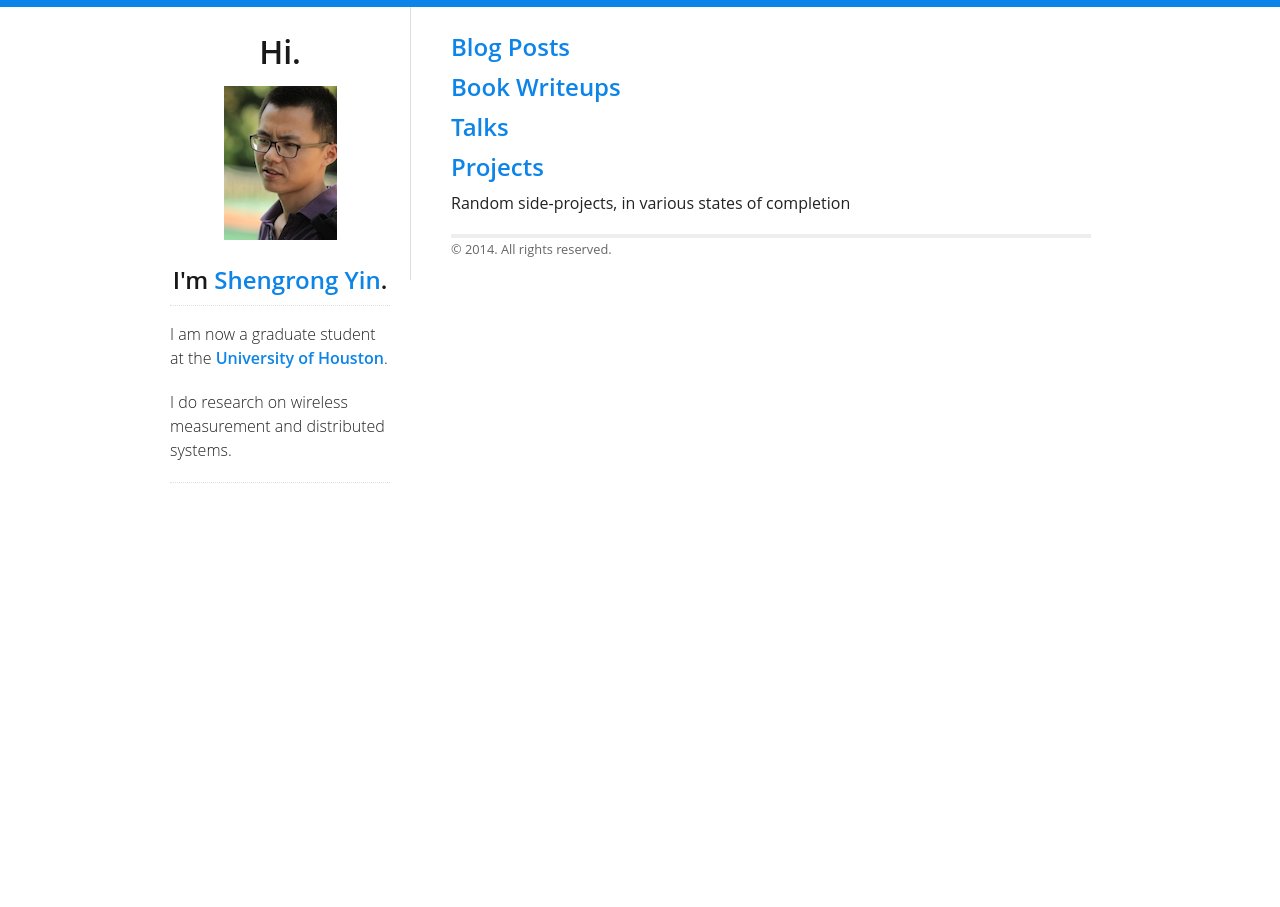
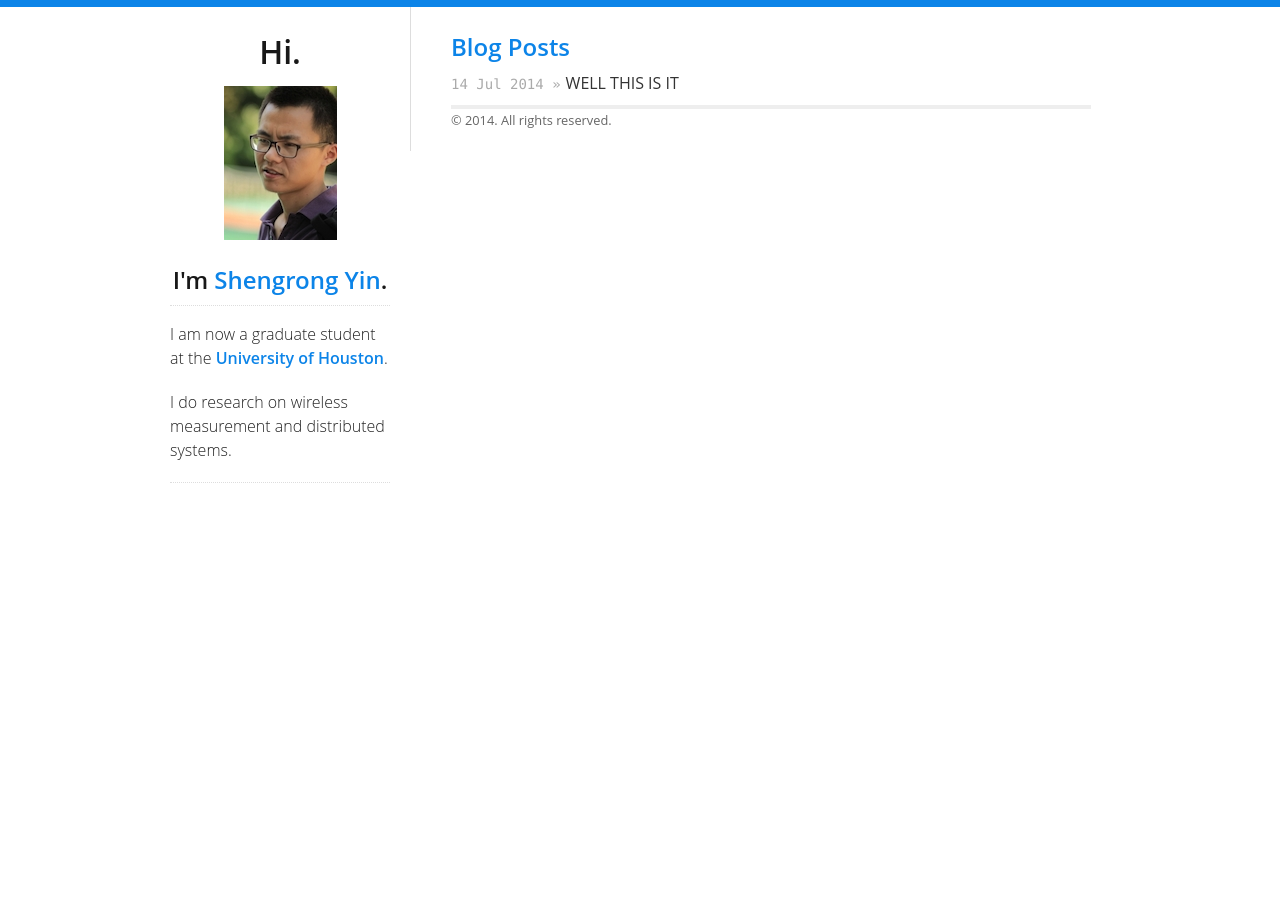
Before and after one commit to syin2/yinshengrong.github.io, a Jekyll site: the page built from index.html, in a window 1280 px wide. Built offline with Jekyll 4.4.1, drawn with Linux system fonts in a browser that asks for light colours; Markdown is read by kramdown in place of the engine named in the settings; the list of posts is cut into pages by our own code.

Commit message:
added index.html

```diff
--- a/index.html
+++ b/index.html
@@ -6,36 +6,8 @@
 <div id="home">
   <h2><i class="fa fa-bookmark"></i> Blog Posts</h2>
   <ul id="blog-posts" class="posts">
-    {% for post in site.categories.blog %}
+    {% for post in paginator.posts %}
       <li><span>{{ post.date | date_to_string }} &raquo;</span><a href="{{ post.url }}">{{ post.title }}</a></li>
     {% endfor %}
   </ul>
-
-  <h2><i class="fa fa-book"></i> Book Writeups</h2>
-  <ul id="book-posts" class="posts">
-    {% for post in site.categories.writeup %}
-      <li><span>{{ post.date | date_to_string }} &raquo;</span><a href="{{ post.url }}">{{ post.title }}</a></li>
-    {% endfor %}
-  </ul>
-
-  <h2><i class="fa fa-bullhorn"></i> Talks</h2>
-  <ul id="talk-posts" class="posts">
-    {% for post in site.categories.talk %}
-      <li><span>{{ post.date | date_to_string }} &raquo;</span><a href="{{ post.url }}">{{ post.title }}</a></li>
-    {% endfor %}
-  </ul>
-
-  <h2><i class="fa fa-flask"></i> Projects</h2>
-  <p>Random side-projects, in various states of completion</p>
-
-  {% for project_group in site.data.projects %}
-    <h2 class="project-date">{{ project_group.year }} &raquo;</h2>
-    <ul class="posts">
-      {% for project in project_group.projects %}
-        <li>
-          <a href="{{ project.url }}">{{ project.name }}:</a> {{ project.blurb }}
-        </li>
-      {% endfor %}
-    </ul>
-  {% endfor %}
 </div>
```
